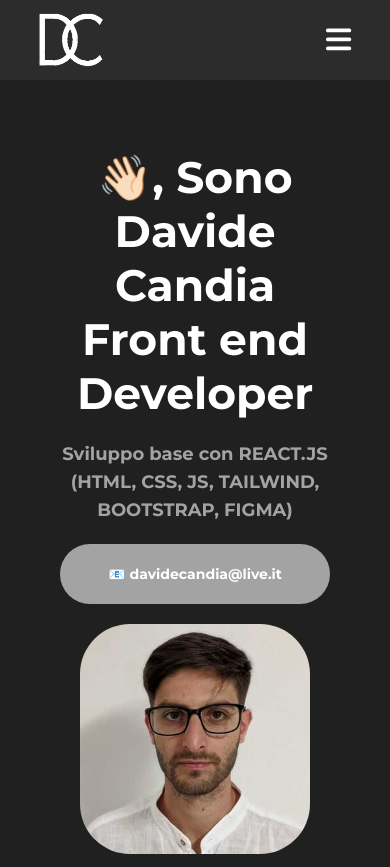
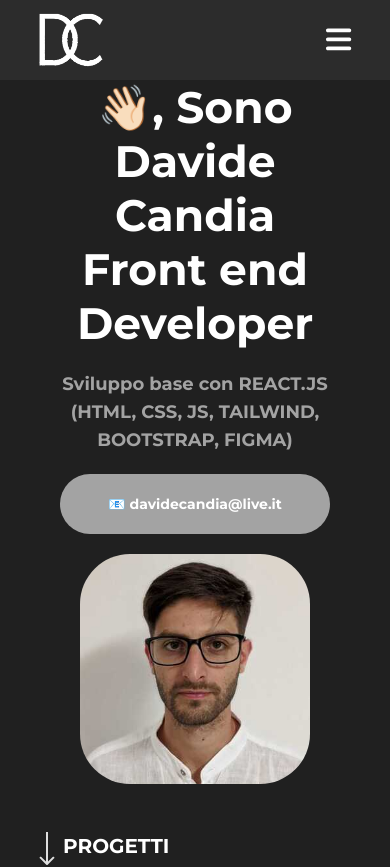
Before and after one commit to davidecandia/cv, a React (Create React App) app: page / in a window 390 px wide. Shown: the top 867 px of the page. Built offline with nearby package versions, Linux system fonts and the light colour scheme.

Commit message:
risolto bug responsive

```diff
--- a/src/App.css
+++ b/src/App.css
@@ -142,7 +142,7 @@ h4, p {
 /* !section-1 home*/
 .header {
     width: 100%;
-    height: 100vh;
+    height: 100svh;
     display: inline-flex;
     justify-content: center;
     align-items: center;
@@ -374,9 +374,8 @@ h4, p {
         }
     }
     .header {
-        width: 100%;
         height: 100%;
-        margin-top: 80px;
+        /* margin-top: 80px; */
         display: flex;
         justify-content: center;
         align-items: center;
@@ -443,10 +442,8 @@ h4, p {
         }
     }
     .header {
-        display: flex;
-        justify-content: center;
+        height: 100%;
         margin-top: 80px;
-        align-items: center;
          & .wrap-grid{
 
             grid-template-columns: 1fr ;
@@ -461,6 +458,7 @@ h4, p {
         width: 230px;
         height: 230px;
         border-radius: 50px;
+        margin-bottom: 100px;
     }
         /* fine home */
 
@@ -508,12 +506,7 @@ h4, p {
         }
     }
     .header {
-        width: 100%;
         height: 100%;
-        margin-top: 100px;
-        display: flex;
-        justify-content: center;
-        align-items: center;
          & .wrap-grid{
             display: grid;
             gap: 10px;
@@ -558,6 +551,7 @@ h4, p {
 }
 
 @media screen and (min-width: 601px) and (max-width: 768px) {
+    .menu{display: none;}
     .testo{
         & h1{
             font-size: 38px;
--- a/src/components/Home.jsx
+++ b/src/components/Home.jsx
@@ -3,7 +3,7 @@ import { motion } from "framer-motion";
 import Davide from "../assets/image/WhatsApp Davide fototessera.jpg";
 const Home = () => {
   return (
-    <header className="header relative" id="section-1">
+    <header className="header relative max-sm:mt-[80px]  " id="section-1">
       <div className="wrap-grid contain section-1 ">
         <div className="testo">
           <h1 className="text-[54px] font-bold leading-[64px] text-center">
--- a/src/styles/Nav.css
+++ b/src/styles/Nav.css
@@ -104,9 +104,7 @@
 }
 
 @media screen and (min-width: 601px) and (max-width: 768px) {
-    .navbar-links{
-        display: non;
-    }
+
 
 
 
```
